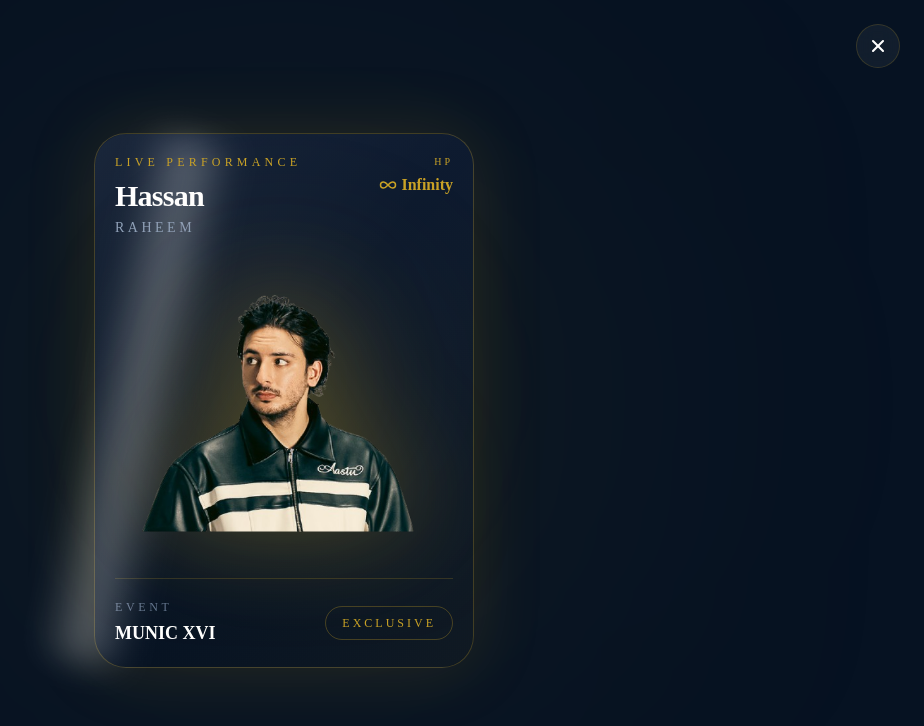
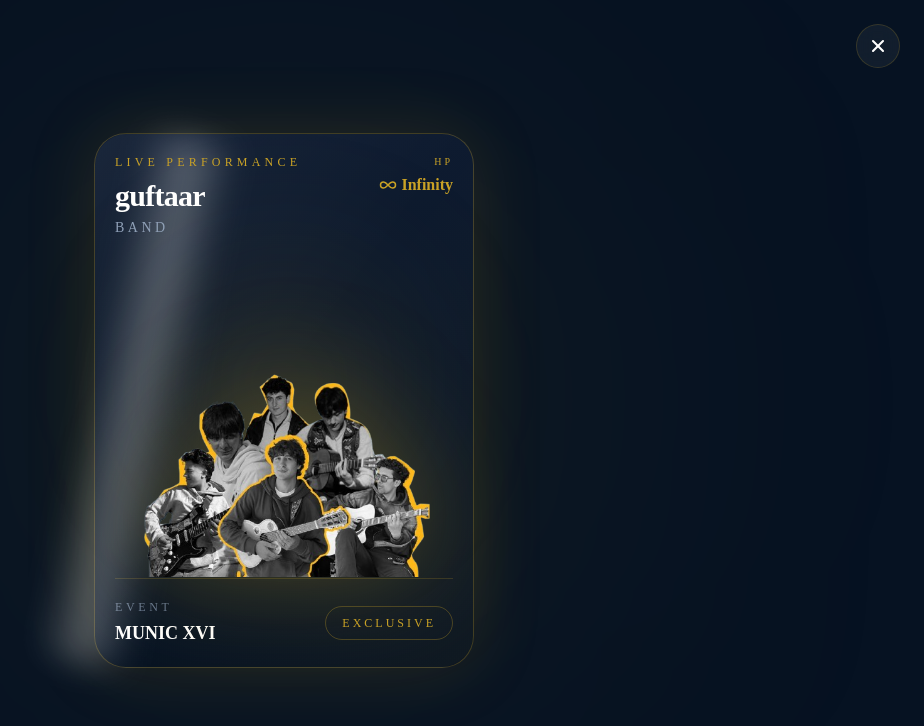
Before and after one commit to wasif-69/municxvi, a Next.js app: page / in a window 1280 px wide. Shown: the top 726 px of the page, without its empty margins (356-1280 px from the left). Built offline with nearby package versions, Linux system fonts and the light colour scheme.

Commit message:
adding the guftaar

```diff
--- a/Components/popup/Bandcard.tsx
+++ b/Components/popup/Bandcard.tsx
@@ -9,7 +9,7 @@ import Link from "next/link";
 
 gsap.registerPlugin(MotionPathPlugin);
 
-import band from "@/public/hassan_-removebg-preview.png"; // Replace later
+import band from "@/public/gaftaar.png"; // Replace later
 
 
 
@@ -203,11 +203,11 @@ className="
                         </p>
 
                         <h2 className="mt-2 text-3xl font-black tracking-tight text-white">
-                            Hassan
+                            guftaar
                         </h2>
 
                         <p className="mt-1 text-sm uppercase tracking-[0.25em] text-slate-400">
-                            Raheem
+                            Band
                         </p>
                     </div>
 
```
